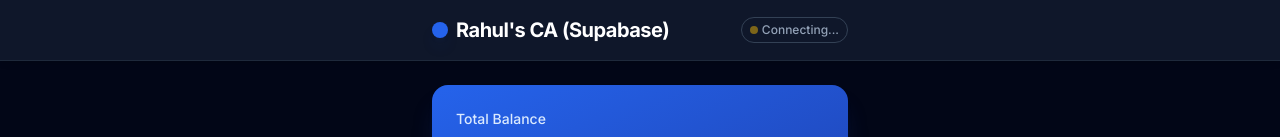
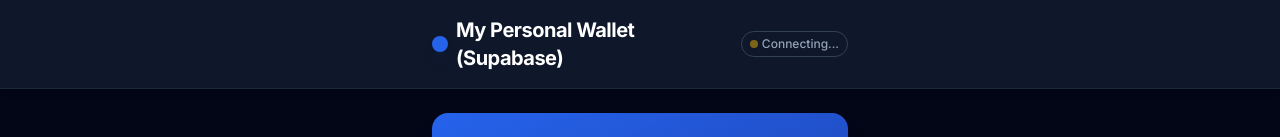
Before and after one commit to therahulrathod-143/rahuls-ca-tracker, a plain HTML site: page index.html in a window 1280 px wide. Shown: the top 137 px of the page. Drawn offline with nearby package versions, Linux system fonts and the light colour scheme; a script that the page names is missing; some icons are missing.

Commit message:
index.html

```diff
--- a/index.html
+++ b/index.html
@@ -3,7 +3,7 @@
 <head>
     <meta charset="UTF-8">
     <meta name="viewport" content="width=device-width, initial-scale=1.0">
-    <title>Rahul's CA - Personal Finance Tracker (Supabase)</title>
+    <title>Kharcha Tracker (Supabase)</title>
 
     <script src="https://cdn.tailwindcss.com"></script>
 
@@ -30,7 +30,7 @@
                 <div class="bg-blue-600 p-2 rounded-lg shadow-lg shadow-blue-900/20">
                     <i data-lucide="wallet" class="text-white w-5 h-5"></i>
                 </div>
-                <h1 class="text-xl font-bold tracking-tight text-white">Rahul's CA (Supabase)</h1>
+                <h1 class="text-xl font-bold tracking-tight text-white">My Personal Wallet (Supabase)</h1>
             </div>
             <div id="user-status" class="text-xs text-slate-400 font-medium border border-slate-700 px-2 py-1 rounded-full flex items-center gap-1">
                 <span class="w-2 h-2 bg-yellow-500 rounded-full animate-pulse"></span> Connecting...
```
